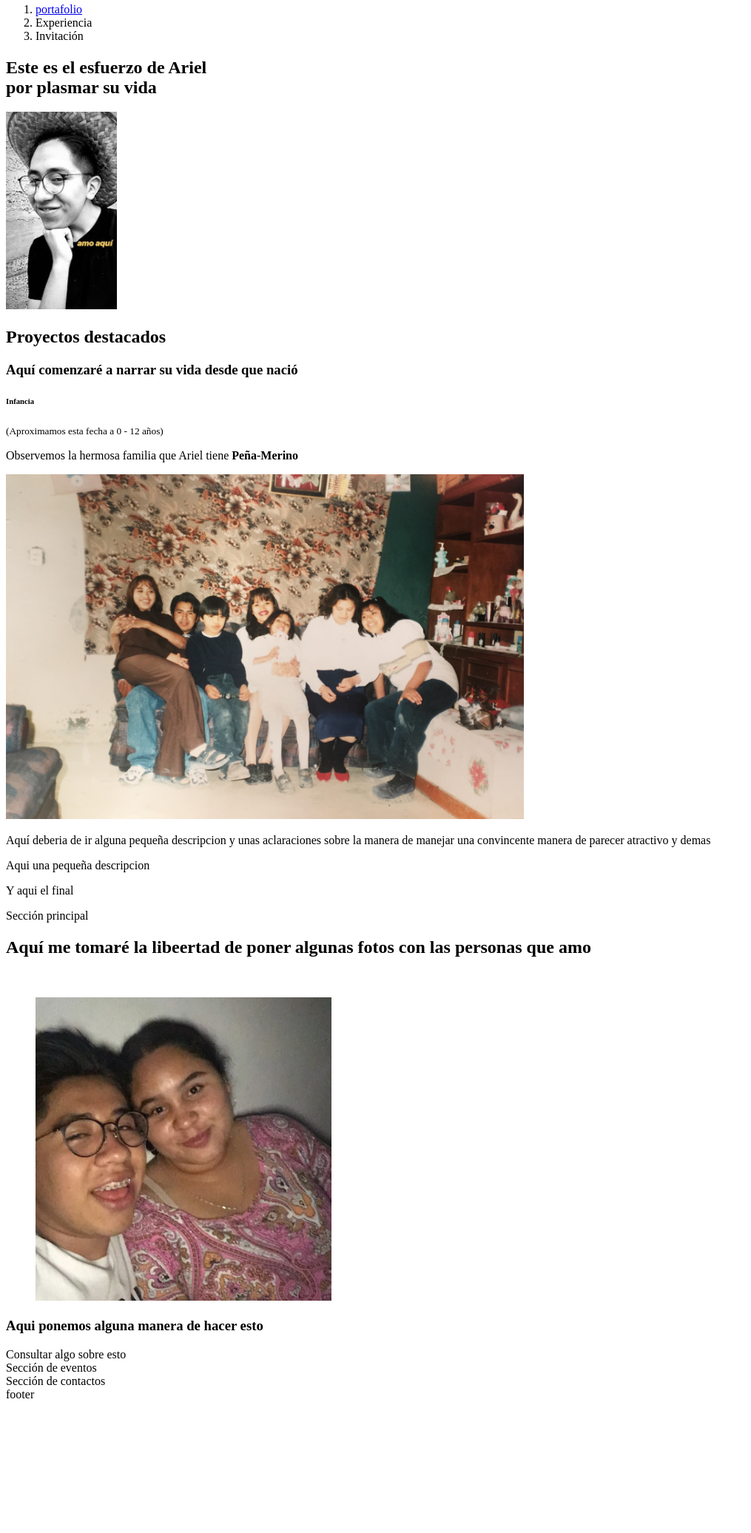
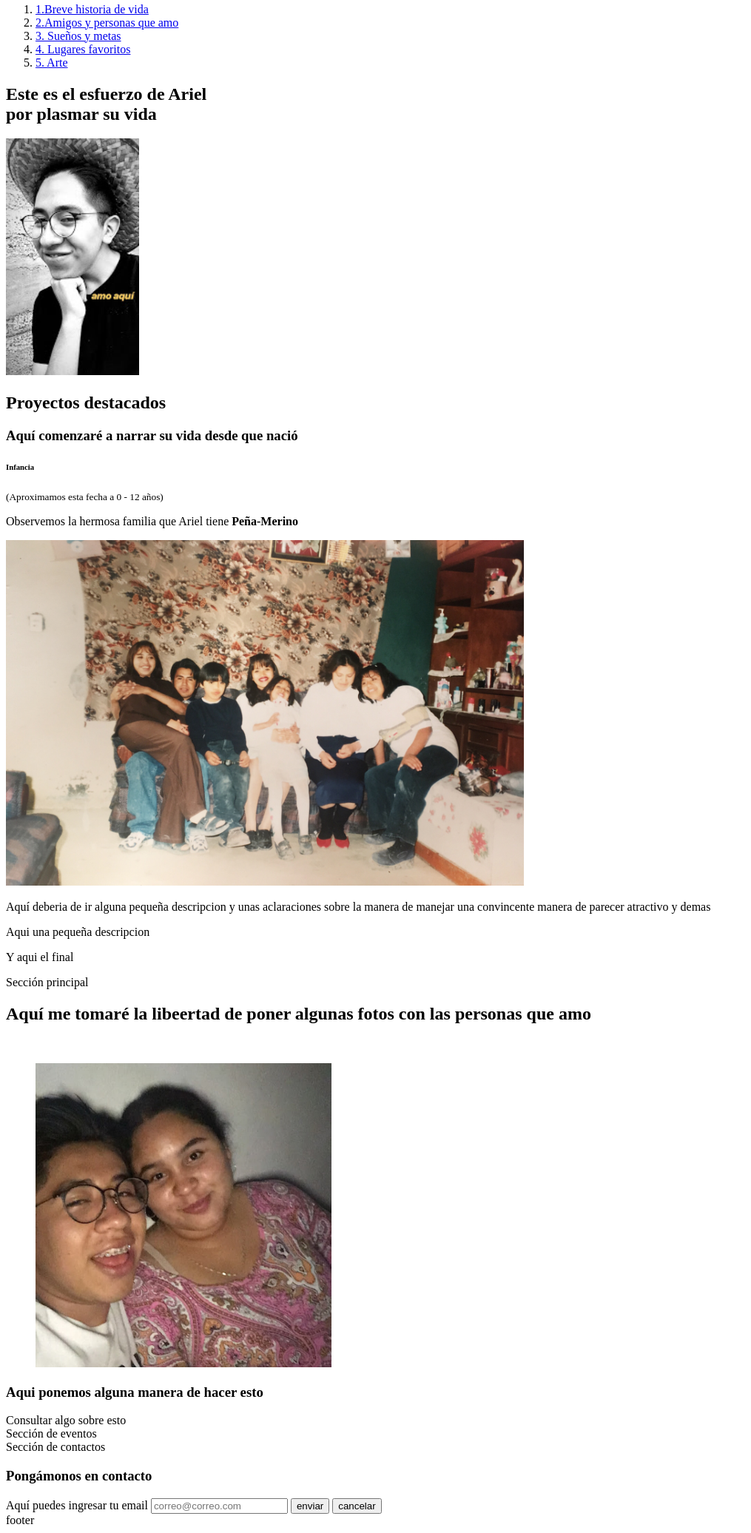
Before and after one commit to arielmerin/platzi.html, a plain HTML site: page proyectoPlatzi/index.html in a window 1280 px wide. Shown: the part 109-2181 px from the top of the page at 74% size, without its empty margins (0-1015 px from the left). Before the commit the page ends 2011 px from the top, so only its background shows below. Drawn offline with Linux system fonts and the light colour scheme.

Commit message:
Regreso a mi proyecto personal

```diff
--- a/proyectoPlatzi/index.html
+++ b/proyectoPlatzi/index.html
@@ -4,24 +4,30 @@
     <head>
         <meta charset="UTF-8" />
         <title> Ariel esta en la Web </title>
-        <link rel="icon" type="image/png" href="img/worldwide-location.png"/>
+        <link rel="icon" type="image/png" href="img/worldwide-location.png" alt="Hellox"/>
     </head>
     <body>
         <header>
             <div>
                 <figure>
-                    <img src="img/ari3.png" width="80" alt="Logo de Ariel en la web"/> logo
+                    <img src="img/ari3.png" width="80" alt="Logo de Ariel en la web"/> //Aquí debería de ir el logo
                 </figure>
                 <nav>
                     <ol>
                         <li>
-                            <a href="https://www.google.com.mx/maps/@19.3314652,-99.1899118,17z">portafolio</a>
+                            <a href="history/history.html"> 1.Breve historia de vida</a>
                         </li>
                         <li>
-                            <a>Experiencia</a>
+                            <a href="friends/friends.html"> 2.Amigos y personas que amo</a>
                         </li>
                         <li>
-                            <a>Invitación</a>
+                            <a href="goals/goals.html">3. Sueños y metas</a>
+                        </li>
+                        <li>
+                            <a href="places/places.html">4. Lugares favoritos</a>
+                        </li>
+                        <li>
+                            <a href="art/art.html">5. Arte</a>
                         </li>
                     </ol>
                 </nav>
@@ -29,7 +35,7 @@
         </header>
         <section>
             <h1>Este es el <strong> esfuerzo </strong>  de Ariel <br> por plasmar <strong> su vida </strong> </h1>
-            <img src="img/arielbw.jpg" width="150px" alt="Imagen pricnipal del sitio"/>
+            <img src="img/arielbw.jpg" width="180px" alt="Imagen principal del sitio"/>
         </section>
         <section>
             <h2>Proyectos destacados</h2>
@@ -60,6 +66,15 @@
         </section>
         <section>Sección de eventos</section>
         <section>Sección de contactos</section>
+            <form action="sus/text.txt">
+                <h3>Pongámonos en contacto</h3>
+                <label for="email"> Aquí puedes ingresar tu email</label>
+            <input type="datetime" placeholder="correo@correo.com" id="email">
+
+            <input type="submit" value="enviar">
+            <input type="button" value="cancelar">
+        </form>
+
         <footer>
             footer
         </footer>
```
Also changed, not shown: proyectoPlatzi/art/art.html (added, +12 -0 lines), proyectoPlatzi/friends/friends.html (added, +13 -0 lines), proyectoPlatzi/goals/goals.html (added, +12 -0 lines), proyectoPlatzi/history/history.html (added, +14 -0 lines), proyectoPlatzi/places/places.html (added, +12 -0 lines), proyectoPlatzi/history/img/worldwide-location.png (added), proyectoPlatzi/sus/text.txt (added).
